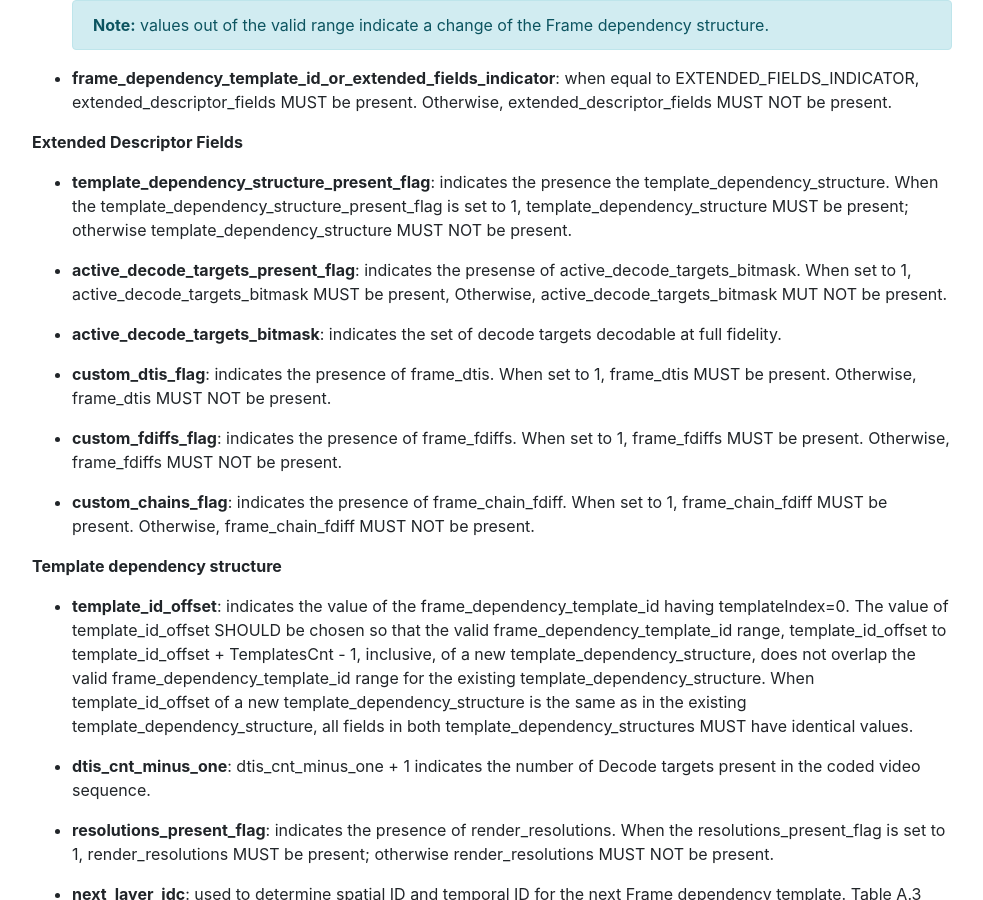
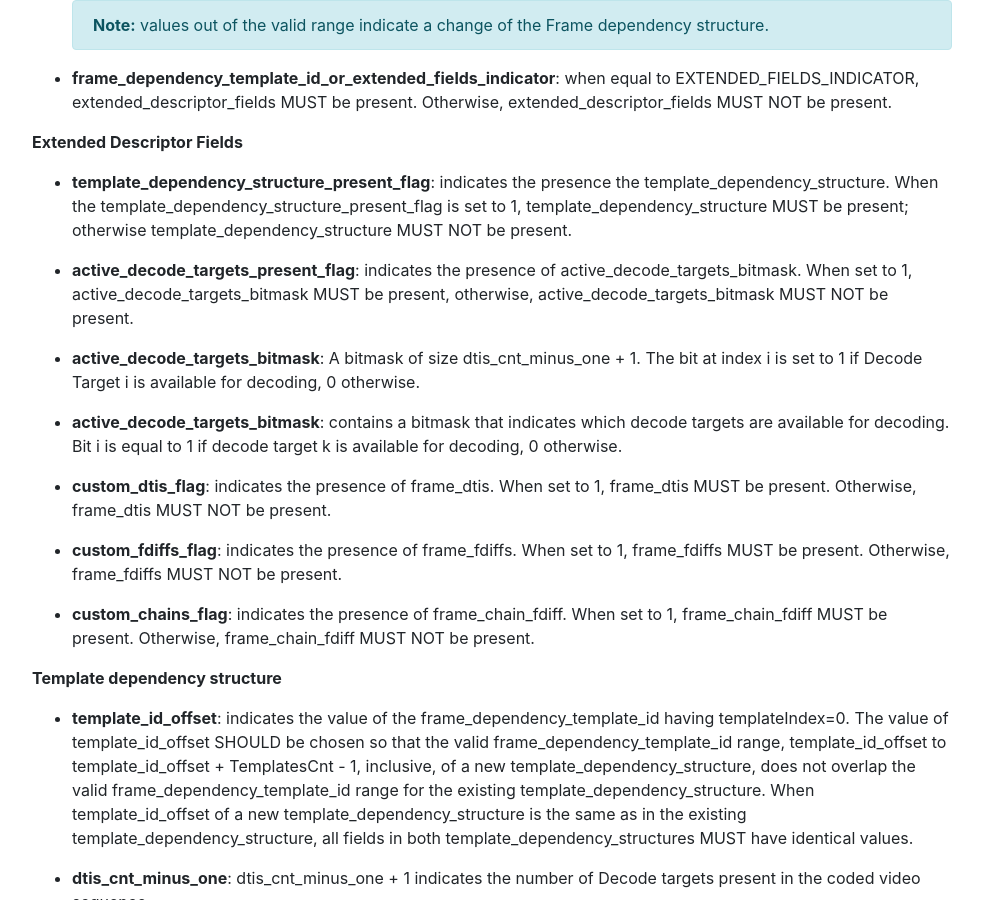
Before and after one commit to AOMediaCodec/av1-rtp-spec, a Jekyll site: the page built from index.md, in a window 1280 px wide and 900 px high, scrolled down 20309 px. Shown: the whole window, without its empty margins (53-1036 px from the left). Built offline with Jekyll 4.4.1, drawn with Linux system fonts in a browser that asks for light colours; nearby versions of some CDN libraries; some of the changed text lies outside the part shown.

Commit message:
Active decode targets bitmask, 2nd draft

```diff
--- a/av1-rtp-spec.md
+++ b/av1-rtp-spec.md
@@ -773,7 +773,7 @@ extended_descriptor_fields() {
 
   if (template_dependency_structure_present_flag) {
     template_dependency_structure()
-    <b>active_decode_targets_bitmask</b> = (1 << DtisCnt) - 1
+    active_decode_targets_bitmask = (1 << DtisCnt) - 1
   }
 
   if (active_decode_targets_present_flag) {
@@ -1013,12 +1013,16 @@ described in this section.
     template_dependency_structure MUST be present; otherwise
     template_dependency_structure MUST NOT be present.
 
-  * **active_decode_targets_present_flag**: indicates the presense of
+  * **active_decode_targets_present_flag**: indicates the presence of
     active_decode_targets_bitmask. When set to 1, active_decode_targets_bitmask
-    MUST be present, Otherwise, active_decode_targets_bitmask MUT NOT be present.
+    MUST be present, otherwise, active_decode_targets_bitmask MUST NOT be present.
 
-  * **active_decode_targets_bitmask**: indicates the set of decode targets
-    decodable at full fidelity.
+  * **active_decode_targets_bitmask**: A bitmask of size dtis_cnt_minus_one + 1.
+    The bit at index i is set to 1 if Decode Target i is available for decoding, 0 otherwise.
+
+  * **active_decode_targets_bitmask**: contains a bitmask that indicates which
+    decode targets are available for decoding. Bit i is equal to 1 if
+    decode target k is available for decoding, 0 otherwise.
 
   * **custom_dtis_flag**: indicates the presence of frame_dtis. When set to 1,
     frame_dtis MUST be present. Otherwise, frame_dtis MUST NOT be present.
@@ -1164,6 +1168,19 @@ common cases for such '(re)start of Chain' indications.
 
 An SFU may begin forwarding packets belonging to a new Decode target beginning
 with a decodable Frame containing a Switch indication to that Decode target.
+
+An SFU may only forward certain Decode targets. Similarly, a sender may change
+which Decode targets that are currently being produced. In both cases,
+only some Decode targets may be available for decoding. This change MUST be
+signaled to the receiver by including the active_decode_targets_bitmask.
+This change SHOULD be signaled to the receiver in a reliable way.
+
+Chains protecting no active decode targets MUST be ignored.
+
+**Note:** Chains protecting no active decode targets may contain any reference,
+including a reference to an RTP frame that was never produced. As such, there is
+a higher chance of using a predefined template.
+{:.alert .alert-info }
 
 #### A.5 Examples
 
```
